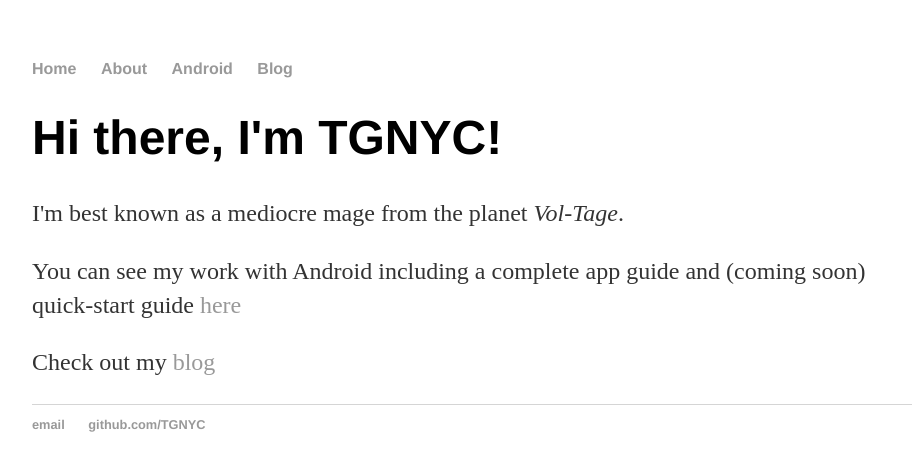
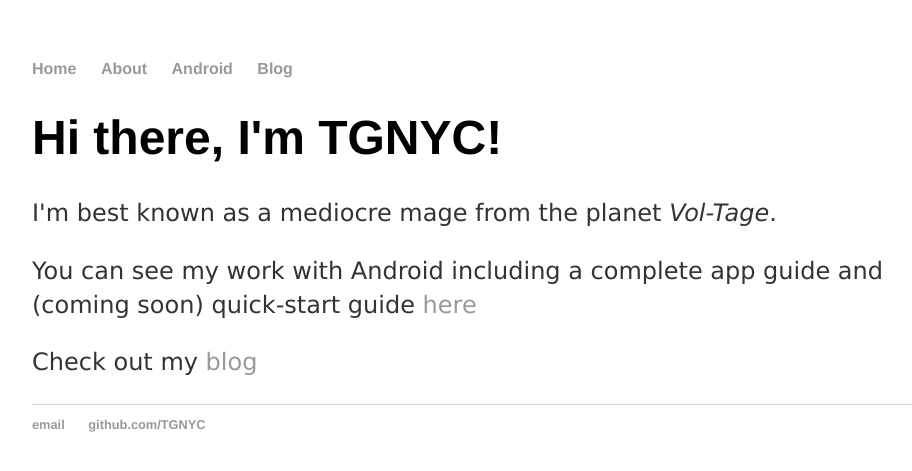
Before and after one commit to TGNYC/old, a Jekyll site: the page built from index.html, in a window 1280 px wide. Shown: the top 471 px of the page, without its empty margins (160-1072 px from the left). Built offline with Jekyll 4.4.1, drawn with Linux system fonts in a browser that asks for light colours.

Commit message:
Update main.css

```diff
--- a/css/main.css
+++ b/css/main.css
@@ -29,6 +29,7 @@ h2 {
     color: #a8a8a8;
 }
 p {
+    font-family:'Verdana', 'Geneva', 'Sans-Serif';
     font-size: 1.5em;
     line-height: 1.4em;
     color: #333;
```
